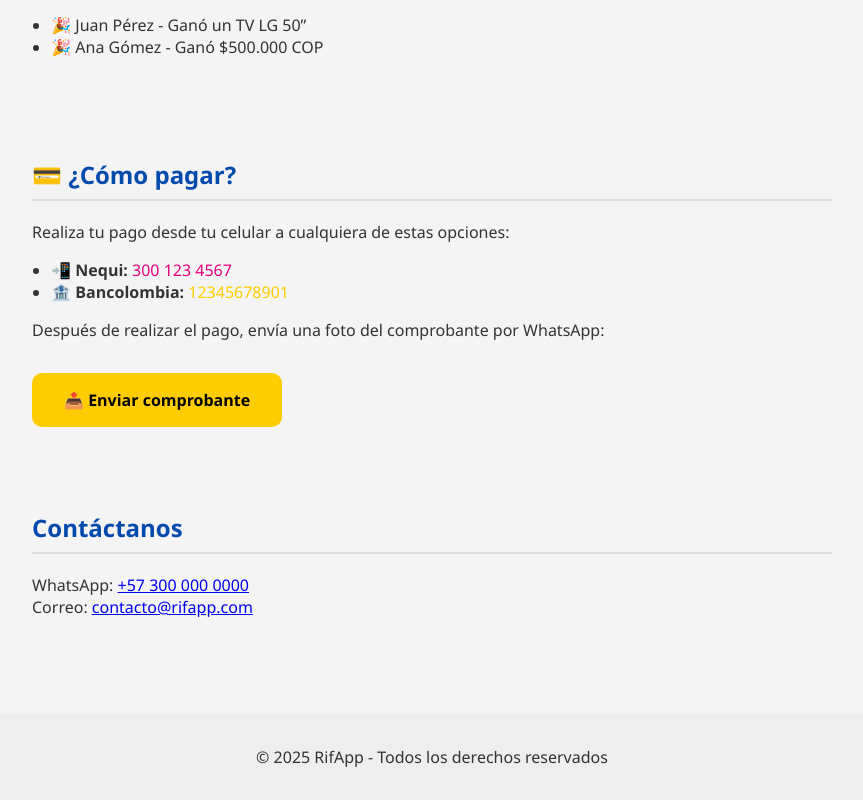
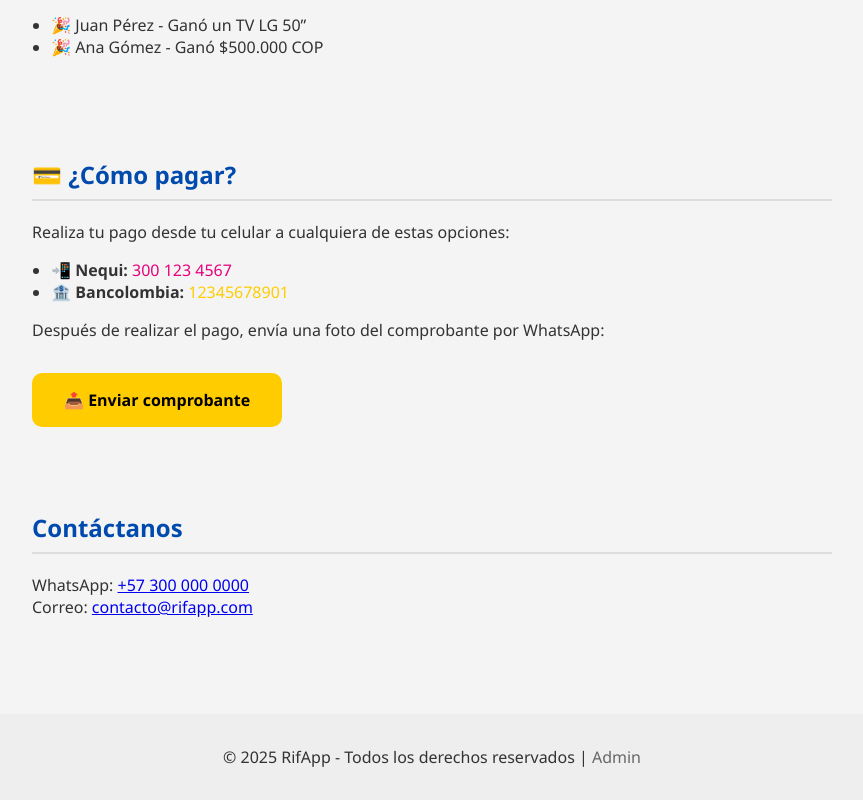
Before and after one commit to Santiagozam/RifaApp, a plain HTML site: page index.html in a window 1280 px wide. Shown: the part 898-1698 px from the top of the page, without its empty margins (208-1071 px from the left). Drawn offline with Linux system fonts and the light colour scheme.

Commit message:
Update index.html

```diff
--- a/index.html
+++ b/index.html
@@ -112,7 +112,9 @@
 </section>
 
 <footer>
-  <p>© 2025 RifApp - Todos los derechos reservados</p>
+  <p>© 2025 RifApp - Todos los derechos reservados |
+    <a href="admin.html" style="color:#666; text-decoration:none;">Admin</a>
+  </p>
 </footer>
 
 </body>
```
